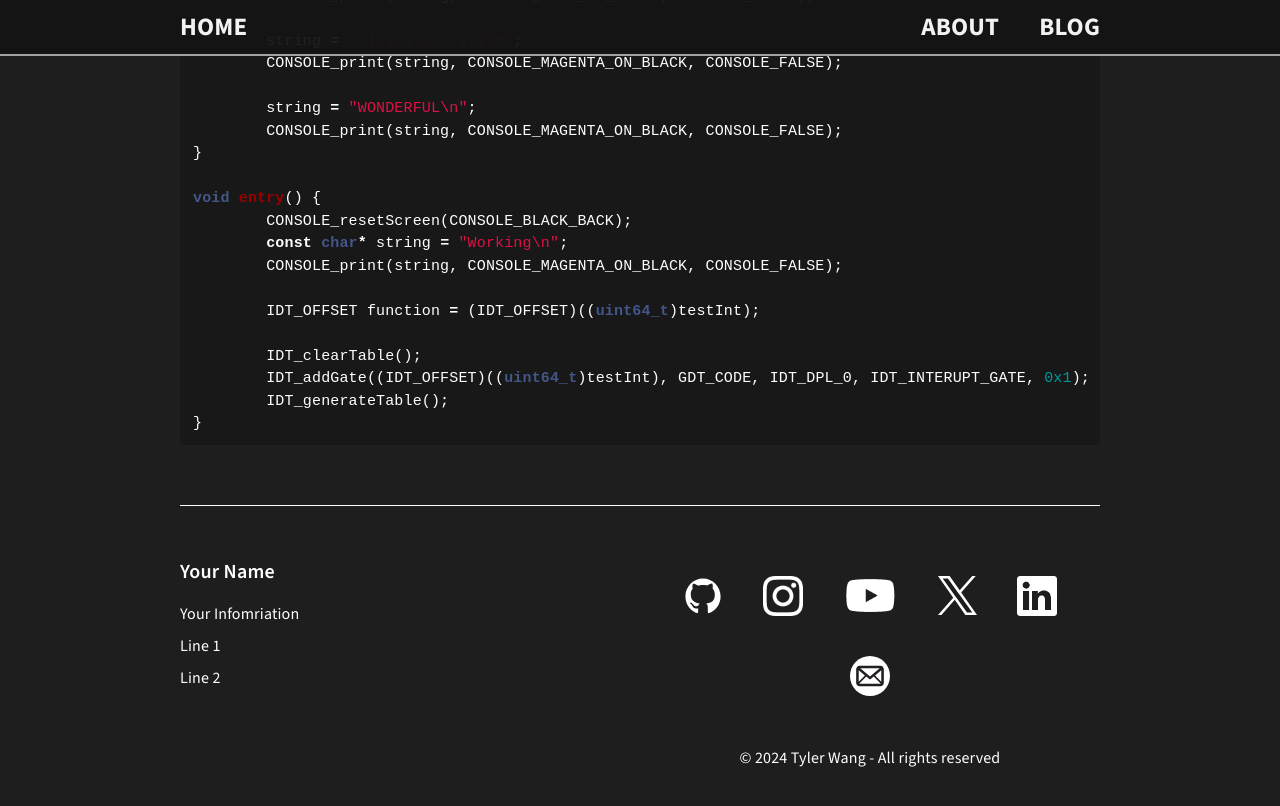
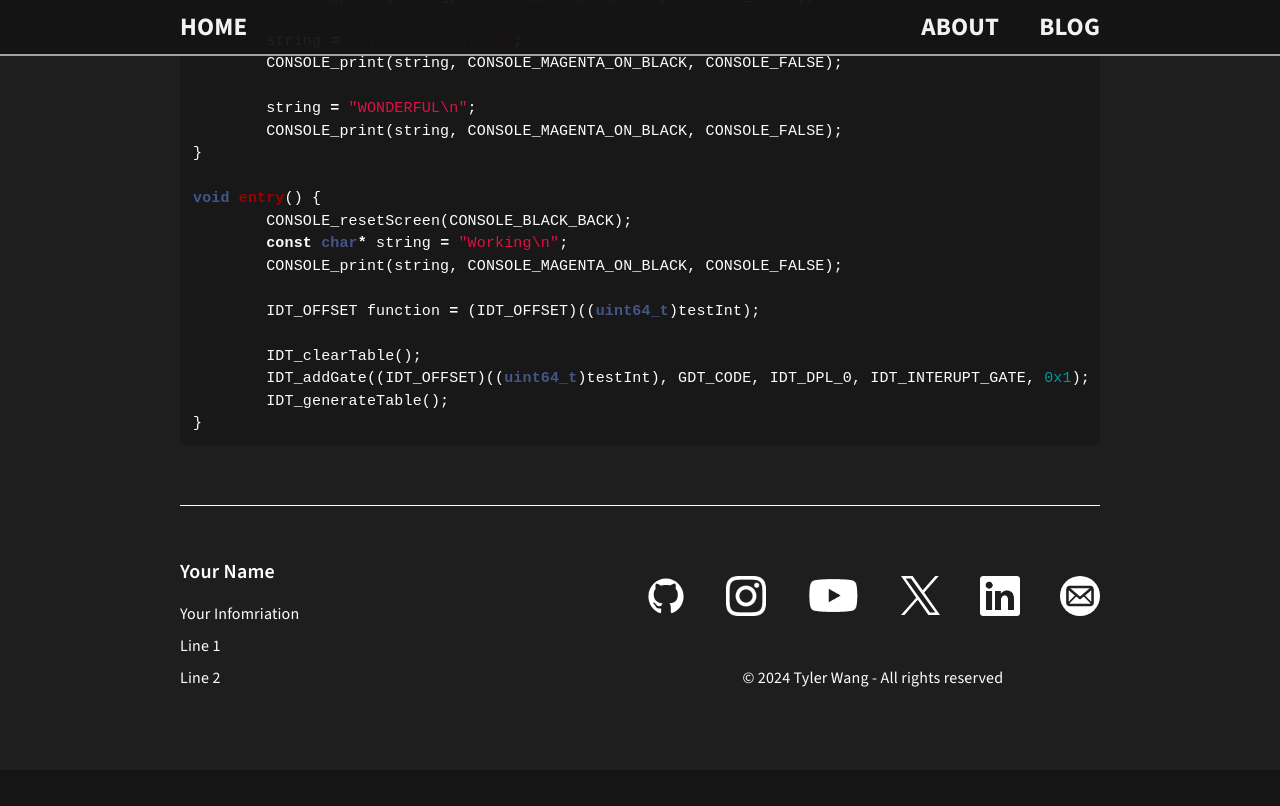
Before and after one commit to tylerwwang/tylerwwang.github.io, a Jekyll site: the page built from index.markdown, in a window 1280 px wide and 900 px high, scrolled down 1516 px. Shown: the top 806 px of the window. Built offline with Jekyll 4.4.1, drawn with Linux system fonts in a browser that asks for light colours.

Commit message:
Fixed issue  with contact link padding

```diff
--- a/_sass/2-modules/_contact_links.scss
+++ b/_sass/2-modules/_contact_links.scss
@@ -3,7 +3,7 @@
 	flex-wrap: wrap;
 	align-items: center;
 	justify-content: center;
-	margin: 20px;
+	margin: 20px 0px;
 
 	gap: 40px;
 
--- a/_sass/2-modules/_footer.scss
+++ b/_sass/2-modules/_footer.scss
@@ -16,7 +16,7 @@
 	text-align: center;
 	display: block;
 
-	margin: 30px;
+	margin: 30px 0px ;
 }
 
 #footer_right {
```
